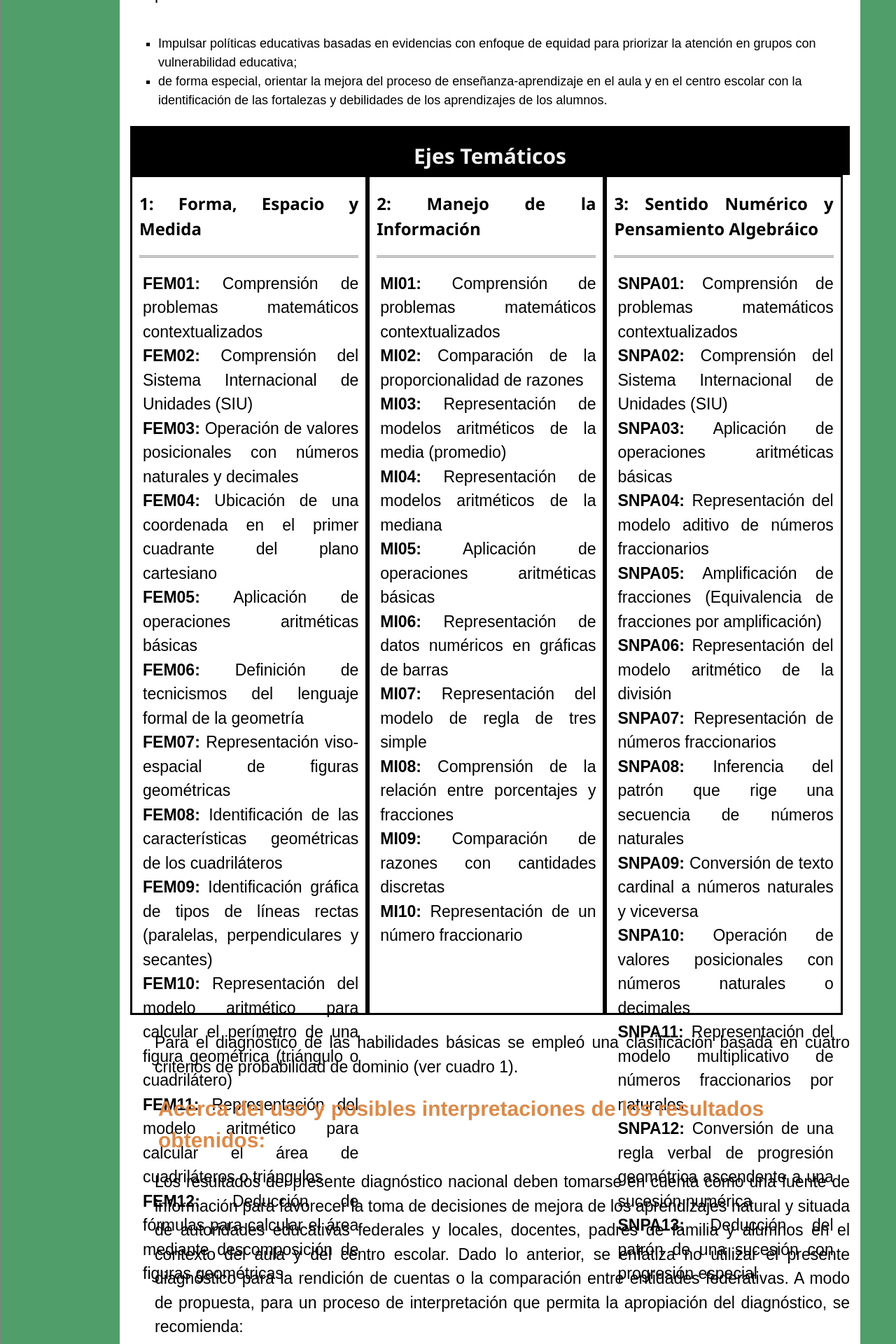
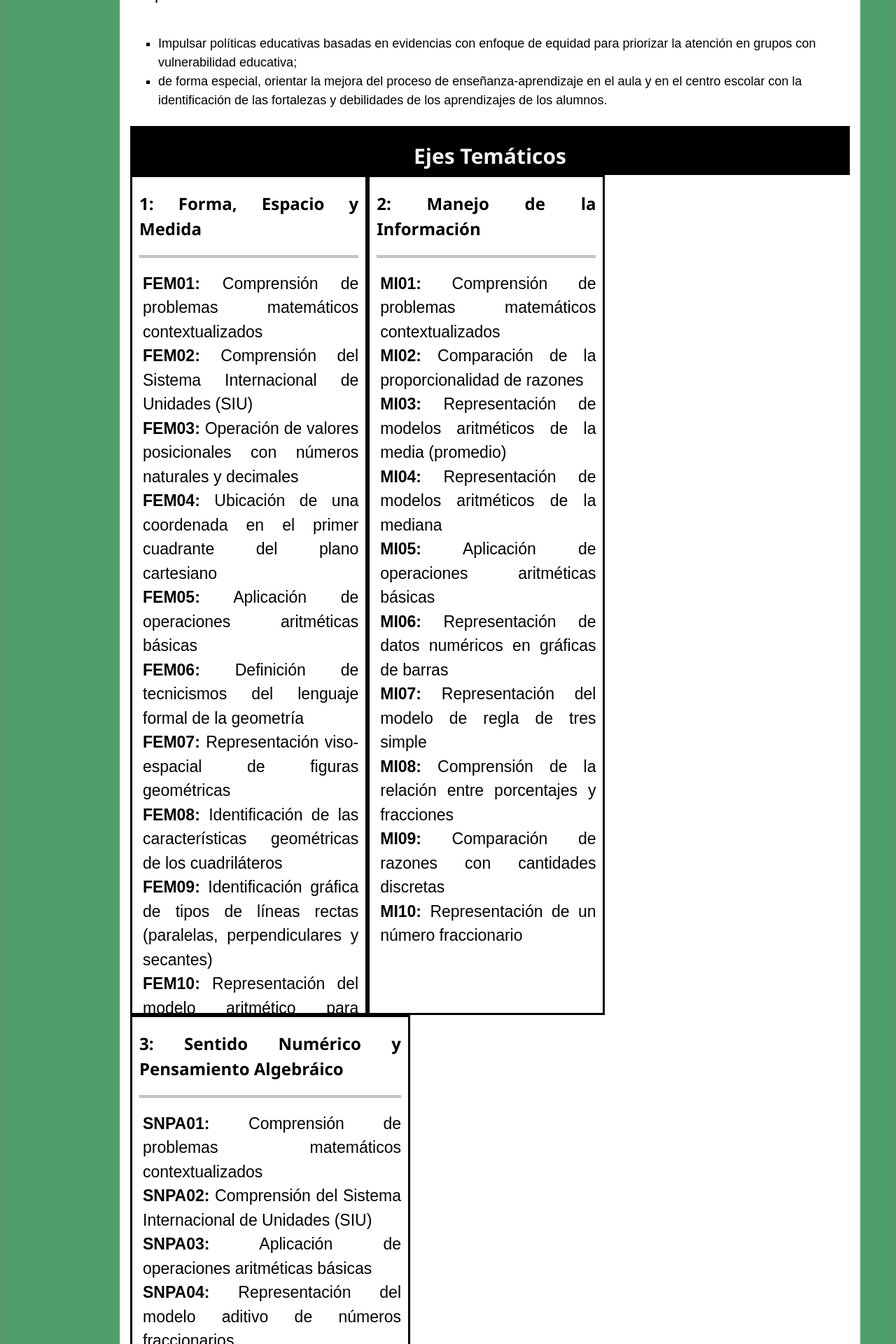
Before and after one commit to rimedie/rimedie.github.io, a Jekyll site: the page built from 1_InfogDetalles.html, in a window 1280 px wide. Shown: the part 2134-4054 px from the top of the page at 70% size. Built offline with Jekyll 4.4.1, drawn with Linux system fonts in a browser that asks for light colours.

Commit message:
Update 1_InfogDetalles.html

```diff
--- a/1_InfogDetalles.html
+++ b/1_InfogDetalles.html
@@ -67,7 +67,7 @@
 	    <p style="margin-left: 5px;"><b>MI09:</b> Comparación de razones con cantidades discretas </p>
 	    <p style="margin-left: 5px;"><b>MI10:</b> Representación de un número fraccionario</p>
 </div>
-  <div class="column right" style="text-align: justify; background: white;  height:1200px;  border: 3px solid black;">
+  <div class="column right" style="text-align: justify; background: white;  height:1200px;  border: 3px solid black; width: 400px;">
 	<h3><b>3: Sentido Numérico y Pensamiento Algebráico</b></h3>
 	  <hr class="style2">
 	    <p style="margin-left: 5px;"><b>SNPA01:</b> Comprensión de problemas matemáticos contextualizados </p>
```
